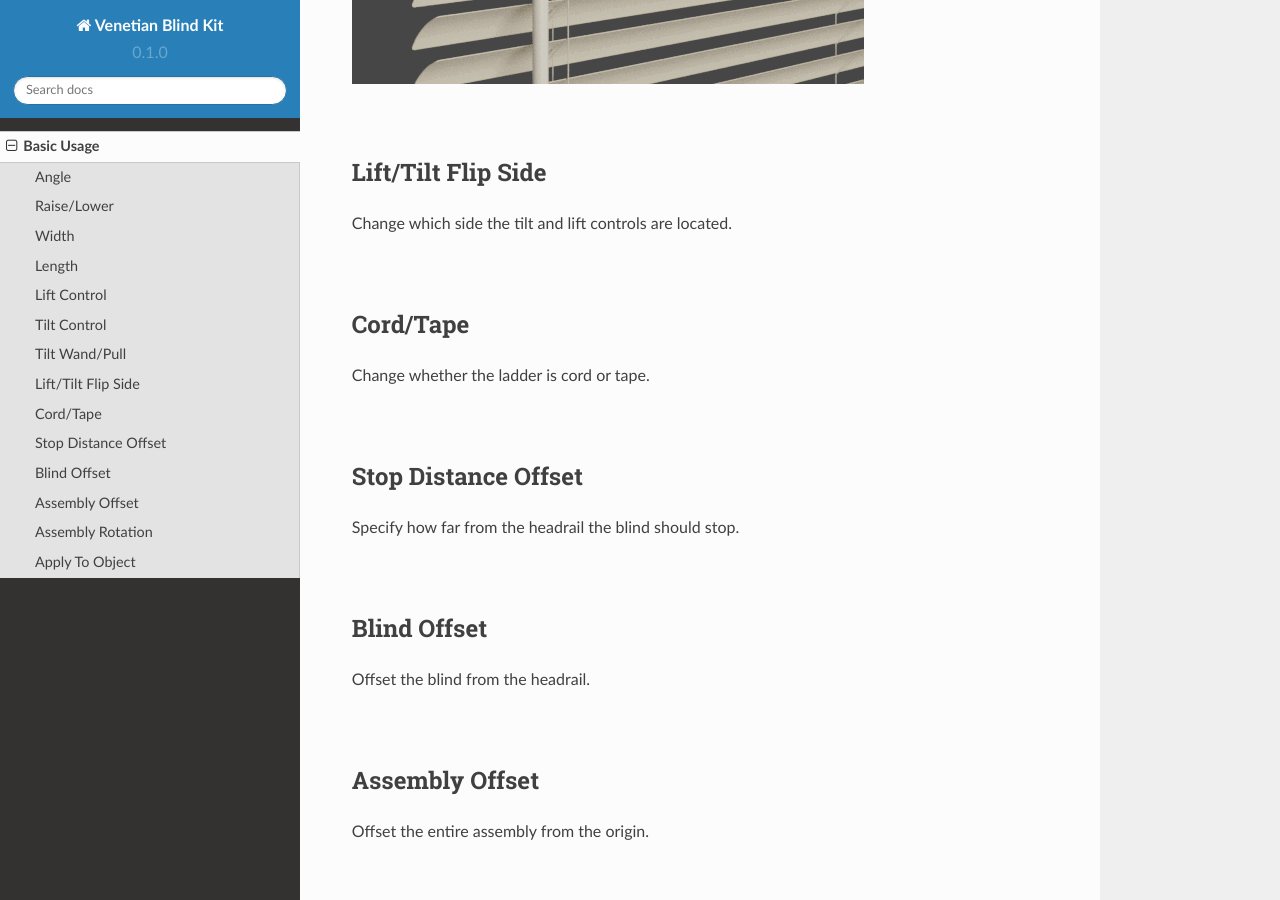
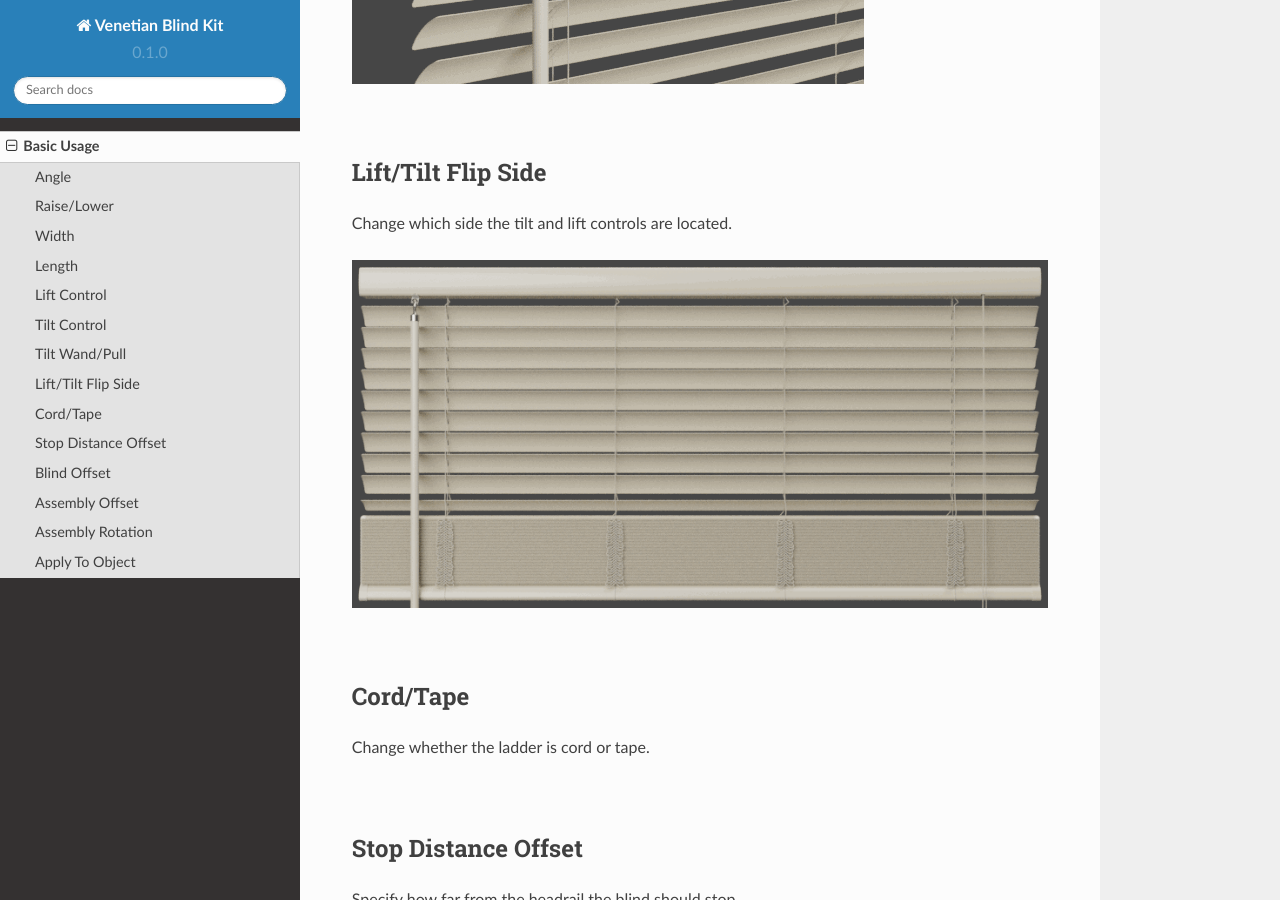
Before and after one commit to imperfectlink/VenetianBlindKit, a Sphinx documentation site: the page built from docs/source/usage.rst, in a window 1280 px wide and 900 px high, scrolled down 4829 px. Built offline with Sphinx 7.4.7 and the Read the Docs theme 2.0.0, drawn with Linux system fonts in a browser that asks for light colours.

Commit message:
Update usage.rst

```diff
--- a/docs/source/usage.rst
+++ b/docs/source/usage.rst
@@ -75,6 +75,8 @@ Lift/Tilt Flip Side
 
 Change which side the tilt and lift controls are located.
 
+.. image:: img/VBK_Flip.gif
+
 |
 
 Cord/Tape
```
